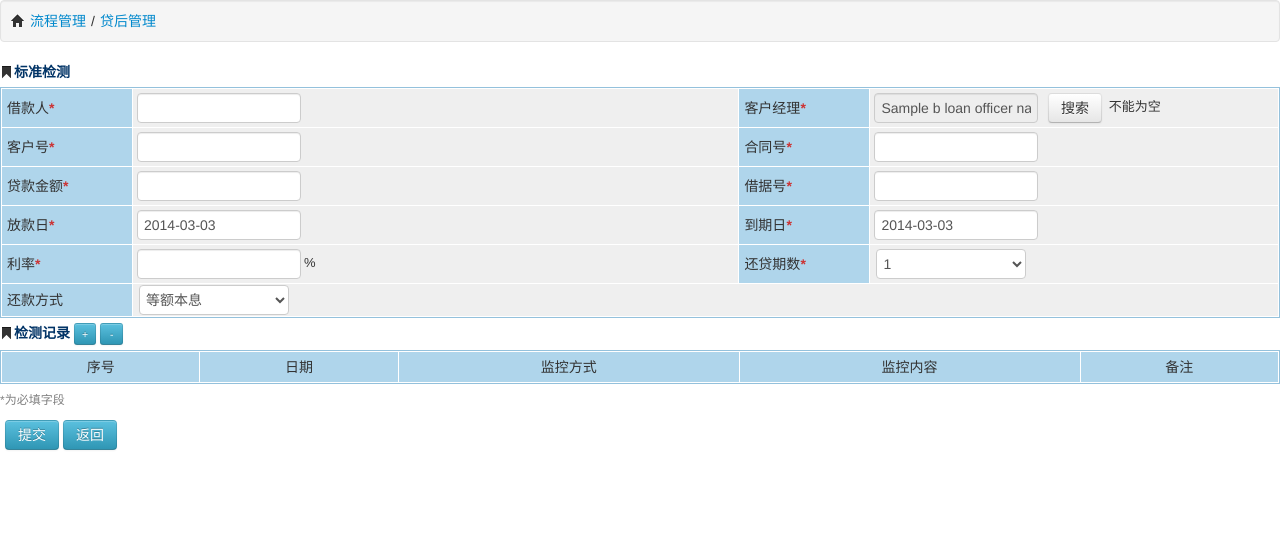
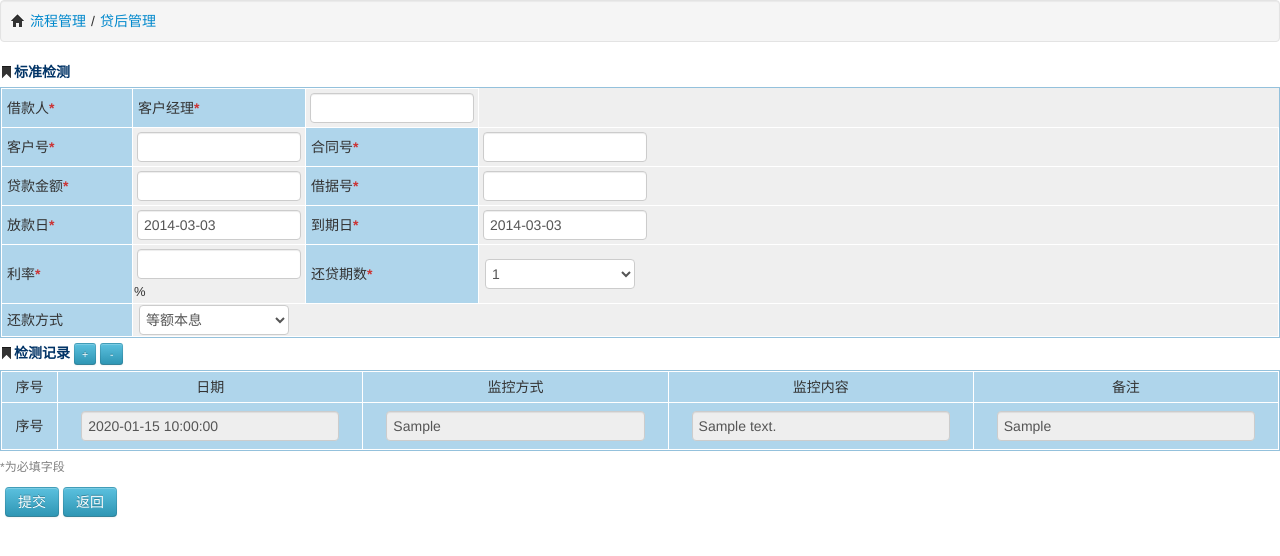
Before and after one commit to qkhj/xhsc, a Python web app: template scapp/templates/Process/dhgl/new_bz.html in a window 1280 px wide. Shown: the top 556 px of the page. Run offline with Jinja, Linux system fonts and the light colour scheme; the template is opened without the code that fills it: most values are stand-ins (such as "Sample title", 1, 10 or a date in 2020); lists and menus that the app fills with data are empty.

Commit message:
[add]标准检测功能

```diff
--- a/scapp/static/js/process.js
+++ b/scapp/static/js/process.js
@@ -1948,16 +1948,16 @@
 								"</td>"+
 								"<td>"+
 									"<span>	" +
-										"<input type='text' name='' class='datepicker' data-date-format='yyyy-mm-dd' readonly/>" +
-									"</span>" +
-								"</td>"+
-								"<td>"+
-									"<select name=''>"+
+										"<input type='text' name='monitor_date' class='datepicker' data-date-format='yyyy-mm-dd' readonly/>" +
+									"</span>" +
+								"</td>"+
+								"<td>"+
+									"<select name='monitor_type'>"+
 										"<option>标准检测</option>"+
 									"</select>"+
 								"</td>"+
 								"<td>"+
-									"<select name=''>"+
+									"<select name='monitor_content'>"+
 										"<option>贷款资金用途</option>"+
 										"<option>贷款归还情况</option>"+
 										"<option>客户经营情况</option>"+
@@ -1967,7 +1967,7 @@
 								"</td>"+
 								"<td>"+
 									"<span>	" +
-										"<input type='text' name='' />" +
+										"<input type='text' name='monitor_remark' />" +
 
 									"</span>" +
 								"</td>"+
--- a/scapp/templates/Process/dhgl/dhgl.html
+++ b/scapp/templates/Process/dhgl/dhgl.html
@@ -36,12 +36,13 @@
 							<th>贷款类型</th>
 							<th>申请金额</th>
 							<th>申请时间</th>
+							<th>操作</th>
 						</tr>
 					</thead>
 					<tbody class="center">
 						{%- for obj in loan_apply.items %}
 						<tr onclick="changeColor(this)">
-							<td><a href="#" onclick="iframe('Process/dhgl/edit_dhgl/{{obj.loan_apply_id}}')">{{obj.loan_apply_id}}</a></td>
+							<td>{{obj.loan_apply_id}}</td>
 
 							{%- if obj.company_customer_no %}
 							<td>{{obj.company_customer_no}}</td>
@@ -57,6 +58,9 @@
 							{%- endif %}
 							<td>{{obj.loan_amount}}</td>
 							<td>{{obj.create_date}}</td>
+							<td><a type="button" class="btn btn-info" href="#" onclick="iframe('Process/dhgl/new_bz/{{obj.loan_apply_id}}')">新增标准</a>
+								<a type="button" class="btn btn-info" href="#" onclick="iframe('Process/dhgl/new_fbz/{{obj.loan_apply_id}}')">新增非标准</a>
+							</td>
 						</tr>
 						{%- endfor %}
 					</tbody>
--- a/scapp/templates/Process/dhgl/new_bz.html
+++ b/scapp/templates/Process/dhgl/new_bz.html
@@ -17,7 +17,7 @@
 </head>
 
 <body onload="datepicker()">
-	<form class="content">
+	<form class="content" method="post" action="/Process/dhgl/new_bz_save">
 		<div class="row-fluid">
 			<div class="well place">
 				<i class="icon-home"></i><a href="#">流程管理</a>/<a href="#">贷后管理</a>
@@ -27,53 +27,13 @@
 				<table class="table-list">
 					<tr>
 						<td class="table-label">借款人<font class="red">*</font></td>
+						<!-- {%- if loan_apply.company_customer_name==''%} -->
 						<td><input type="text" name=""/></td>
+						<!-- {%- else %} -->
+						<!-- <td><input type="text" name=""/>{{loan_apply.company_customer_name}}</td>
+						{%- endif %} -->
 						<td class="table-label">客户经理<font class="red">*</font></td>
-						<td style="width:32%">
-							<input type="hidden" id="B_manager" name="B_loan_officer" value="{{loan_apply.B_loan_officer}}"/>
-							<input type="text" id="B_manager_name" value="{{loan_apply.B_loan_officer_name.login_name}}" readonly/>
-							<input type="button" value="搜索" class="btn" onclick="$('#B_xdyss').show();"/>
-							<span id="B_manager_name_spay">
-								<input type="hidden" id="yzB" value="{{loan_apply.B_loan_officer_name.login_name}}"/>
-								<span class="textfieldRequiredMsg">不能为空</span>
-							</span>
-							<div class="display-div" id="B_xdyss" style="margin-top:-100px"><!--onmouseleave="setTimeout(function(){$('.display-div').hide();},3000)"-->
-								<i class="icon-bookmark"></i><span class="titletip">客户经理搜索</span>
-								<div style="border:1px solid #94c1dc;">
-									<table class="table-list">
-										<tr>
-											<td class="table-label">客户经理编号</td>
-											<td><input type="text"/></td>
-											<td class="table-label">客户经理名称</td>
-											<td><input type="text"/></td>
-										</tr>
-									</table>
-								</div>
-								<input type="button" value="关闭" class="btn btn-info btn-mini pull-right" onclick="$('.display-div').hide();"/>
-								<input type="button" value="搜索" class="btn btn-info btn-mini pull-right"/><br/>
-								<i class="icon-bookmark"></i><span class="titletip">客户经理列表</span>
-								<div style="border:1px solid #94c1dc;">
-									<table class="table-list">
-										<thead>
-											<tr>
-												<th>选择</th>
-												<th>客户经理编号</th>
-												<th>客户经理名称</th>
-											</tr>
-										</thead>
-										<tbody class="center">
-											{%- for obj in user %}
-											<tr>
-												<td><input type="radio" name="xdy" onclick="get_name(this,'B_manager_name','B_manager');" onblur="hiddenInput('yzB',this)"/></td>
-												<td>{{obj.id}}</td>
-												<td>{{obj.real_name}}</td>
-											</tr>
-											{%- endfor %}
-										</tbody>
-									</table>
-								</div>
-							</div>
-						</td>
+						<td><input type="text" name=""/></td>
 					</tr>
 					<tr>
 						<td class="table-label">客户号<font class="red">*</font></td>
@@ -89,7 +49,7 @@
 					</tr>
 					<tr>
 						<td class="table-label">放款日<font class="red">*</font></td>
-						<td><input type="text" id="" class="datepicker"/></td>
+						<td><input type="text" id="create_date" name="create_date" class="datepicker"/></td>
 						<td class="table-label">到期日<font class="red">*</font></td>
 						<td><input type="text" id="" class="datepicker"/></td>
 					</tr>
@@ -151,13 +111,22 @@
 						<th>监控内容</th>
 						<th>备注</th>
 					</tr>
-
+					{%- for obj in monitorList %}
+					<tr>
+						<th>序号</th>
+						<th><input type="text" name="monitor_date" class="tbInput" value="{{obj.monitor_date}}" readonly="true"/></th>
+						<th><input type="text" name="monitor_type" class="tbInput" value="{{obj.monitor_type}}" readonly="true"/></th>
+						<th><input type="text" name="monitor_content" class="tbInput" value="{{obj.monitor_content}}" readonly="true"/></th>
+						<th><input type="text" name="monitor_remark" class="tbInput" value="{{obj.monitor_remark}}" readonly="true"/></th>
+					</tr>
+					{%- endfor %}
 				</table>
 			</div>
 			<span class="point">*为必填字段</span><br/>
 			<input type="submit" class="btn btn-info" value="提交"/>
 			<input type="button" class="btn btn-info" value="返回" onclick="iframe('Process/dhgl/edit_dhgl')"/>
 		</div><!--/row-fluid -->
+		<input name="hiddenId" type="hidden" value="{{loan_apply_id}}"></input>
 	</form><!--/content -->
 
 	<script src="../../../static/js/jquery-1.7.2.min.js"></script>
```
Also changed, not shown: scapp/models/process.py (+11 -33 lines), scapp/views/process/dhgl.py (+23 -8 lines).
